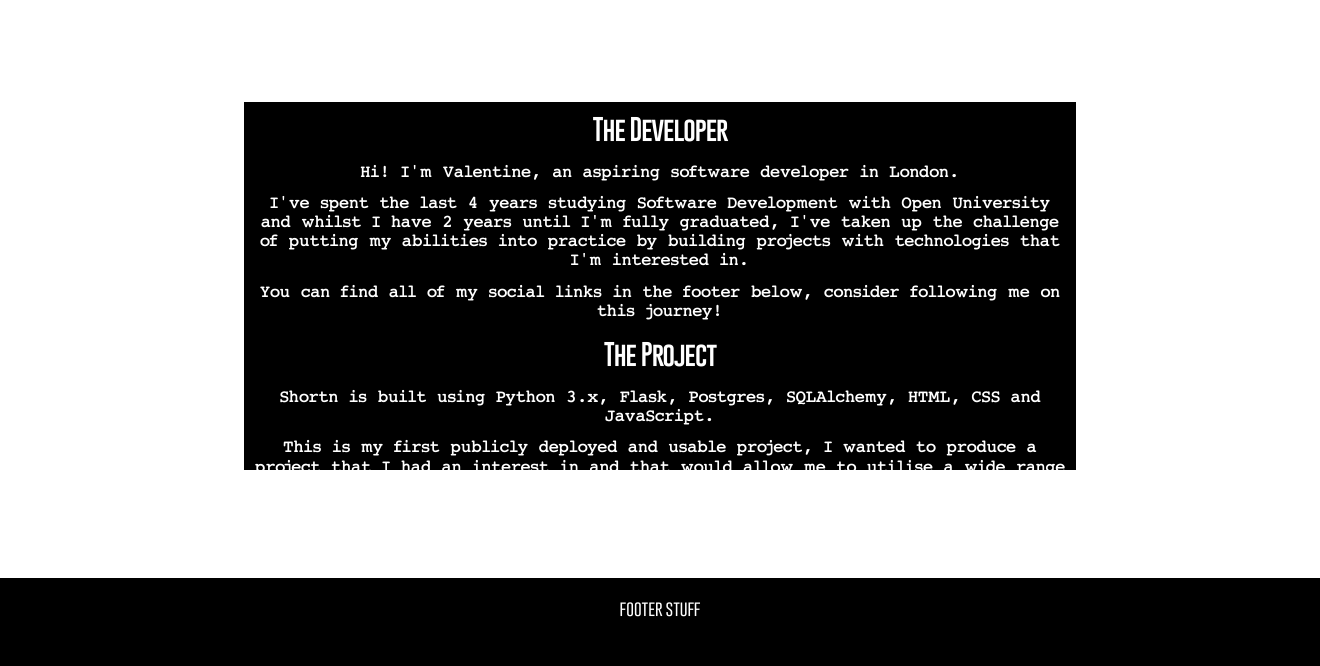
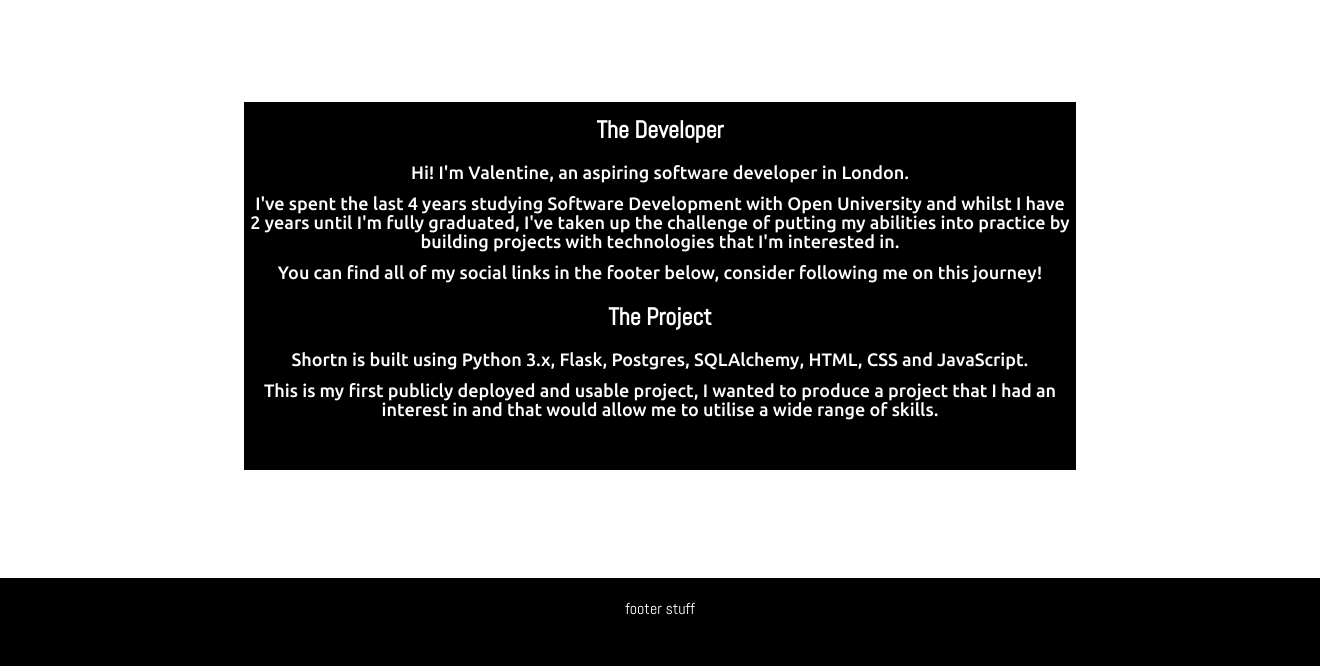
Before and after one commit to developerval/shortn, a Flask app: page /about in a window 1320 px wide. Shown: the part 134-800 px from the top of the page. Run offline with Flask 2, Linux system fonts and the light colour scheme.

Commit message:
fixed capitalisation issue with fonts

```diff
--- a/shortn/app.py
+++ b/shortn/app.py
@@ -23,7 +23,7 @@
 
 @app.route('/<url>')
 def forward(url):
-    if url == 'nWg73':
+    if url == 'OqSk7':
         return redirect('http://www.linkedin.com')
 
 
--- a/shortn/static/css/main.css
+++ b/shortn/static/css/main.css
@@ -12,18 +12,13 @@
 }
 
 @font-face {
-  font-family: gobold-light;
-  src: url(/static/fonts/GoboldLight.otf);
+  font-family: abel-reg;
+  src: url(/static/fonts/Abel-Regular.ttf);
 }
 
 @font-face {
-  font-family: gobold-bold;
-  src: url(/static/fonts/GoboldBold.otf);
-}
-
-@font-face {
-  font-family: jack-input;
-  src: url(/static/fonts/jackinput.ttf);
+  font-family: ubuntu-med;
+  src: url(/static/fonts/Ubuntu-Medium.ttf);
 }
 
 .main-header {
@@ -60,7 +55,7 @@
 }
 
 p.about-body {
-  font-family: jack-input;
+  font-family: ubuntu-med;
   color: white;
   padding: 0.35rem;
   line-height: 1.2rem;
@@ -108,7 +103,7 @@
 .socials {
     margin: 0 auto;
     padding-top: 2.5vh;
-    font-family: gobold-light;
+    font-family: abel-reg;
 }
 
 input#original-url {
@@ -131,7 +126,7 @@
   height: 10%;
   margin-top: 1em;
   outline: 0;
-  font-family: gobold-light;
+  font-family: abel-reg;
   letter-spacing: 0.2em;
   }
 
@@ -151,7 +146,7 @@
   font-size: 16px;
   font-weight: 500;
   outline: 0;
-  font-family: gobold-reg;
+  font-family: ubuntu-med;
 }
 
 a.about-link {
@@ -191,7 +186,7 @@
 
 h2 {
   color: white;
-  font-family: gobold-light;
+  font-family: abel-reg;
 }
 
 @media only screen and (max-width: 600px) {
--- a/shortn/templates/index.html
+++ b/shortn/templates/index.html
@@ -26,7 +26,7 @@
             <button type="submit" id="url-input">
                 shortn!
             </button>
-            <input type="text" id="new-url" placeholder="your short url will be here!" />
+            <input type="text" id="new-url" placeholder="Your short URL will be here!" />
             <button type="button" id="copy-url">
                 grab it
             </button>
```
Also changed, not shown: shortn/static/fonts/Abel-Regular.ttf (added), shortn/static/fonts/GoboldBold.otf (deleted), shortn/static/fonts/GoboldLight.otf (deleted), shortn/static/fonts/Ubuntu-Medium.ttf (added), shortn/static/fonts/jackinput.TTF (deleted).
